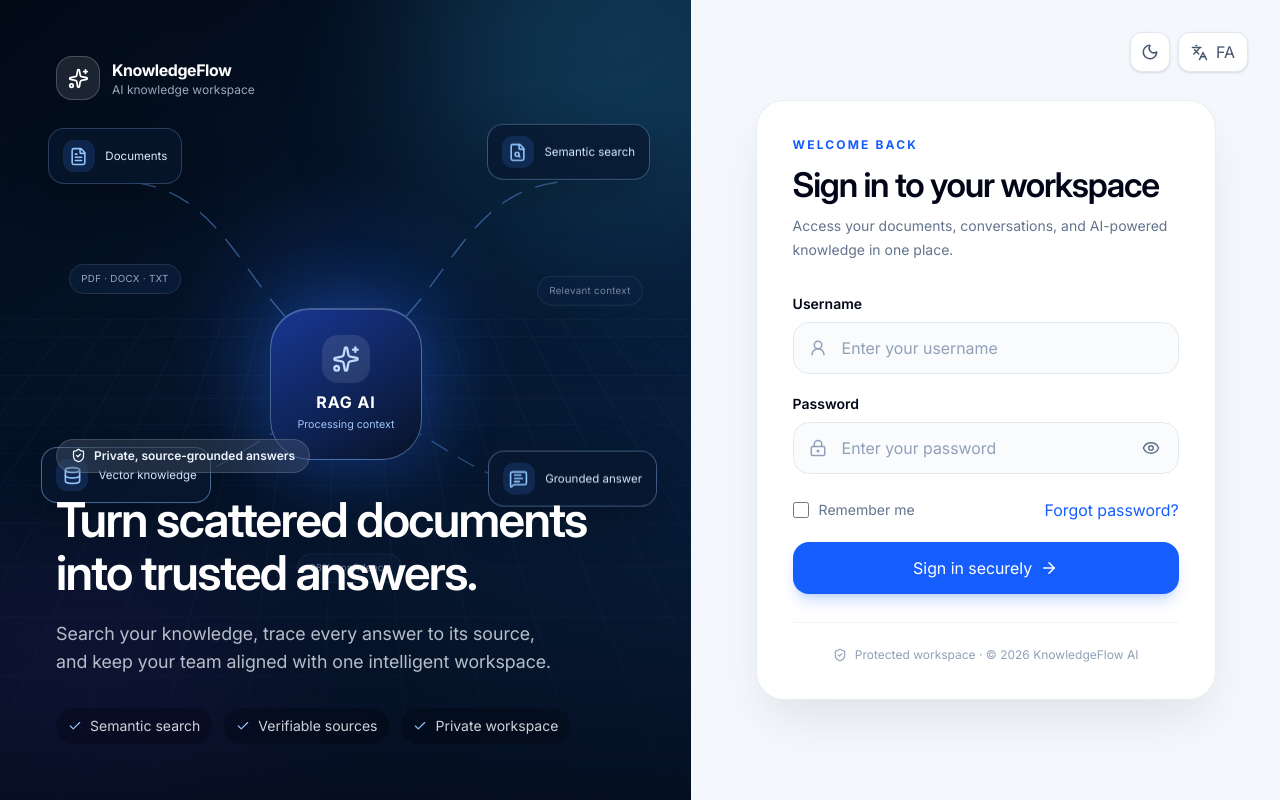
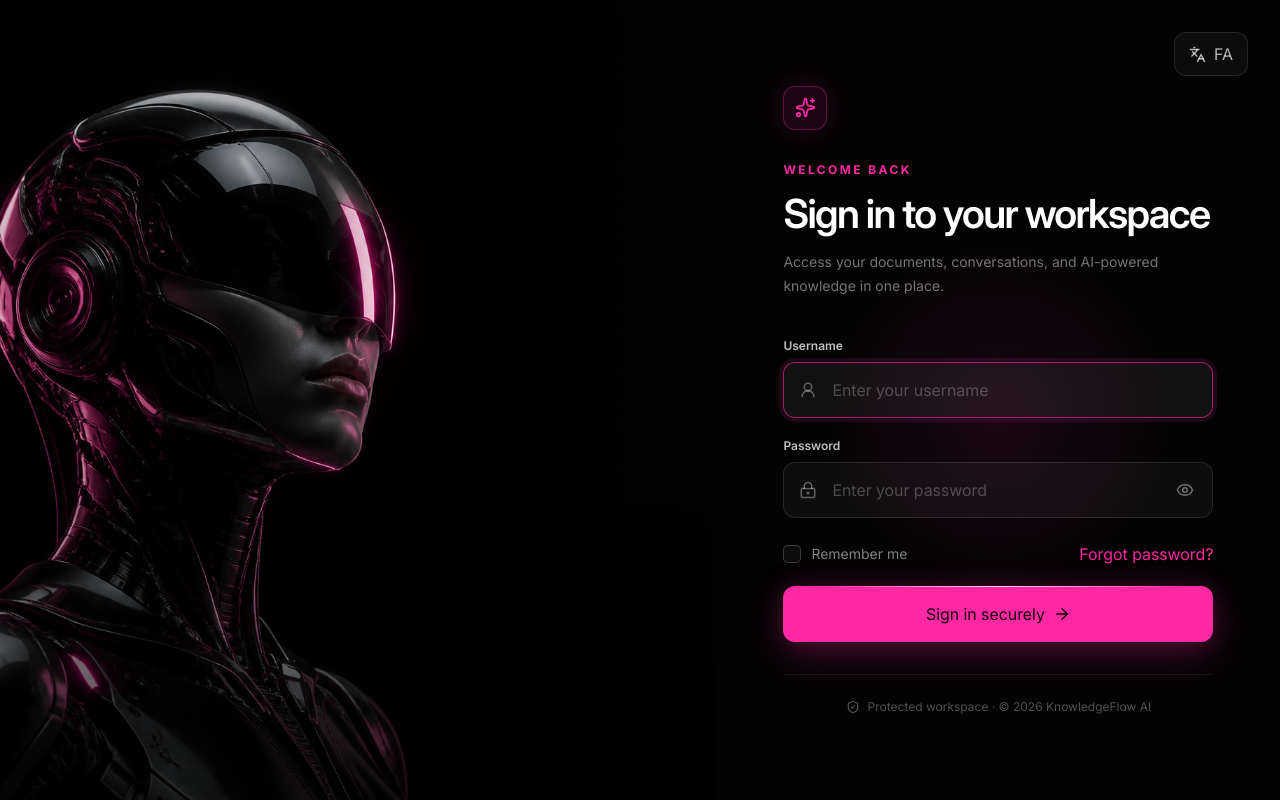
Before and after one commit to elmira-orooji/advanced-rag-system, a React (Vite) app in the folder frontend/my-rag-app/: page / in a window 1280 px wide. Built offline with nearby package versions, Linux system fonts and the light colour scheme.

Commit message:
Frontend/Login redesign ai-based

```diff
--- a/frontend/my-rag-app/src/components/KnowledgeMotion.tsx
+++ b/frontend/my-rag-app/src/components/KnowledgeMotion.tsx
@@ -21,12 +21,13 @@ export default function KnowledgeMotion() {
       <div className="knowledge-glow knowledge-glow-two" />
       <div className="knowledge-grid" />
 
-      <svg className="knowledge-connections" viewBox="0 0 800 900" preserveAspectRatio="none">
+      <div className="knowledge-stage">
+        <svg className="knowledge-connections" viewBox="0 0 800 900" preserveAspectRatio="none">
         <path pathLength="1" d="M155 205 C275 220 285 355 400 408" />
         <path pathLength="1" d="M645 205 C525 220 515 355 400 408" />
         <path pathLength="1" d="M150 555 C270 540 285 485 400 452" />
         <path pathLength="1" d="M650 555 C530 540 515 485 400 452" />
-      </svg>
+        </svg>
 
       <div className="knowledge-core">
         <span className="knowledge-core-pulse" />
@@ -48,7 +49,8 @@ export default function KnowledgeMotion() {
 
       <span className="knowledge-chip chip-one">PDF · DOCX · TXT</span>
       <span className="knowledge-chip chip-two">Relevant context</span>
-      <span className="knowledge-chip chip-three">98% confidence</span>
+        <span className="knowledge-chip chip-three">98% confidence</span>
+      </div>
     </div>
   );
 }
--- a/frontend/my-rag-app/src/index.css
+++ b/frontend/my-rag-app/src/index.css
@@ -24,6 +24,7 @@ body {
   background: #f4f7fb;
   -webkit-font-smoothing: antialiased;
   text-rendering: optimizeLegibility;
+  overflow: hidden;
 }
 
 button,
@@ -33,6 +34,30 @@ input {
 
 button {
   cursor: pointer;
+}
+
+::selection {
+  color: white;
+  background: #2563eb;
+}
+
+button:focus-visible,
+a:focus-visible {
+  outline: 3px solid rgba(59, 130, 246, 0.3);
+  outline-offset: 3px;
+}
+
+input[aria-invalid="true"] {
+  border-color: #f43f5e;
+  box-shadow: 0 0 0 4px rgba(244, 63, 94, 0.1);
+}
+
+.login-glow-button {
+  box-shadow: 0 12px 40px rgba(254, 40, 162, 0.24), 0 0 28px rgba(254, 40, 162, 0.14);
+}
+
+.login-glow-button:hover {
+  box-shadow: 0 16px 48px rgba(254, 40, 162, 0.34), 0 0 36px rgba(254, 40, 162, 0.2);
 }
 
 html[dir="rtl"] body {
@@ -61,6 +86,13 @@ html[dir="rtl"] body {
 .knowledge-glow { position: absolute; width: 25rem; height: 25rem; border-radius: 999px; filter: blur(80px); opacity: 0.22; animation: knowledge-glow 7s ease-in-out infinite alternate; }
 .knowledge-glow-one { top: -10rem; right: -8rem; background: #38bdf8; }
 .knowledge-glow-two { bottom: -12rem; left: -9rem; background: #7c3aed; animation-delay: -3s; }
+.knowledge-stage {
+  position: absolute;
+  inset: 7% 0 auto;
+  height: 58%;
+  transform: scale(0.94);
+  transform-origin: 50% 20%;
+}
 .knowledge-connections { position: absolute; inset: 0; width: 100%; height: 100%; opacity: 0.68; }
 .knowledge-connections path { fill: none; stroke: rgba(96, 165, 250, 0.78); stroke-width: 1.5; stroke-dasharray: 0.08 0.05; animation: knowledge-flow 4.5s linear infinite; }
 
@@ -126,6 +158,7 @@ html[dir="rtl"] body {
 @keyframes knowledge-pulse { 0% { transform: scale(0.88); opacity: 0; } 35% { opacity: 0.65; } 100% { transform: scale(1.22); opacity: 0; } }
 
 @media (max-width: 1180px) {
+  .knowledge-stage { inset-inline: 2%; }
   .knowledge-node small { display: none; }
   .knowledge-node { padding: 0.65rem; }
   .knowledge-chip { display: none; }
--- a/frontend/my-rag-app/src/pages/LoginPage.tsx
+++ b/frontend/my-rag-app/src/pages/LoginPage.tsx
@@ -8,29 +8,26 @@ import toast from "react-hot-toast";
 import {
   ArrowRight,
   Check,
+  CircleAlert,
   Eye,
   EyeOff,
   Languages,
   LoaderCircle,
   LockKeyhole,
-  Moon,
   ShieldCheck,
   Sparkles,
-  Sun,
   UserRound,
 } from "lucide-react";
 
-import KnowledgeMotion from "../components/KnowledgeMotion";
+import loginHero from "../assets/login-android-hero.png";
 import { translations } from "../constants/translations";
+import { useLanguage } from "../hooks/useLanguage";
 import { loginSchema } from "../schemas/loginSchema";
 import type { LoginSchemaType } from "../schemas/loginSchema";
-import { useLanguage } from "../hooks/useLanguage";
-import { useTheme } from "../hooks/useTheme";
 
 export default function LoginPage() {
   const navigate = useNavigate();
   const { language, changeLanguage } = useLanguage();
-  const { darkMode, setDarkMode } = useTheme();
   const [showPassword, setShowPassword] = useState(false);
   const [isLoading, setIsLoading] = useState(false);
   const t = translations[language];
@@ -45,6 +42,13 @@ export default function LoginPage() {
     defaultValues: { username: "", password: "", rememberMe: false },
   });
 
+  const usernameError = errors.username
+    ? isRtl ? "نام کاربری باید حداقل ۳ کاراکتر باشد" : errors.username.message
+    : undefined;
+  const passwordError = errors.password
+    ? isRtl ? "رمز عبور باید حداقل ۸ کاراکتر باشد" : errors.password.message
+    : undefined;
+
   const onSubmit = async (data: LoginSchemaType) => {
     try {
       setIsLoading(true);
@@ -57,122 +61,62 @@ export default function LoginPage() {
     }
   };
 
-  const page = darkMode ? "bg-[#080d18] text-white" : "bg-[#f4f7fb] text-slate-950";
-  const card = darkMode
-    ? "border-white/10 bg-[#101827]/95 shadow-black/30"
-    : "border-slate-200/80 bg-white/95 shadow-slate-900/10";
-  const input = darkMode
-    ? "border-slate-700 bg-slate-900/70 text-white placeholder:text-slate-500 focus:border-blue-400 focus:ring-blue-400/20"
-    : "border-slate-200 bg-slate-50/80 text-slate-950 placeholder:text-slate-400 focus:border-blue-500 focus:bg-white focus:ring-blue-500/15";
-  const muted = darkMode ? "text-slate-400" : "text-slate-500";
-
   return (
-    <div dir={isRtl ? "rtl" : "ltr"} className={`min-h-[100dvh] lg:grid lg:grid-cols-[1.08fr_0.92fr] ${page}`}>
-      <aside className="relative hidden min-h-[100dvh] overflow-hidden lg:flex lg:flex-col lg:justify-between">
-        <div className="absolute inset-0 bg-[#06101f]" />
-        <KnowledgeMotion />
-        <div className="absolute inset-0 bg-[linear-gradient(180deg,rgba(4,11,25,.08),rgba(4,11,25,.05)_45%,rgba(4,11,25,.88))]" />
-
-        <div className="relative z-10 flex items-center gap-3 p-10 text-white xl:p-14">
-          <span className="grid size-11 place-items-center rounded-2xl border border-white/20 bg-white/10 backdrop-blur-xl">
-            <Sparkles size={21} />
-          </span>
-          <div>
-            <p className="text-base font-bold tracking-tight">KnowledgeFlow</p>
-            <p className="text-xs text-blue-100/70">AI knowledge workspace</p>
-          </div>
-        </div>
-
-        <motion.div
-          initial={{ opacity: 0, y: 24 }}
-          animate={{ opacity: 1, y: 0 }}
-          transition={{ duration: 0.65, ease: [0.22, 1, 0.36, 1] }}
-          className="relative z-10 max-w-2xl p-10 text-white xl:p-14"
+    <div
+      dir="ltr"
+      className="login-cinematic h-[100dvh] max-h-[100dvh] overflow-hidden bg-[#030303] text-white lg:grid lg:grid-cols-[1.12fr_.88fr]"
     >
-          <span className="mb-5 inline-flex items-center gap-2 rounded-full border border-white/15 bg-white/10 px-3.5 py-2 text-xs font-semibold text-blue-50 backdrop-blur-xl">
-            <ShieldCheck size={15} />
-            {t.secureWorkspace}
-          </span>
-          <h1 className="max-w-xl text-4xl font-semibold leading-[1.12] tracking-[-0.035em] xl:text-5xl">
-            {t.heroTitle}
-          </h1>
-          <p className="mt-5 max-w-lg text-base leading-7 text-slate-200/80 xl:text-lg">
-            {t.heroBody}
-          </p>
-          <div className="mt-8 flex flex-wrap gap-3 text-sm text-slate-100/85">
-            {[t.featureSearch, t.featureSources, t.featurePrivacy].map((feature) => (
-              <span key={feature} className="flex items-center gap-2 rounded-full bg-black/20 px-3 py-2 backdrop-blur-sm">
-                <Check size={14} className="text-blue-300" />
-                {feature}
-              </span>
-            ))}
-          </div>
-        </motion.div>
+      <aside className="relative hidden h-full min-h-0 overflow-hidden lg:block" aria-label="KnowledgeFlow visual">
+        <img src={loginHero} alt="" className="absolute inset-0 size-full object-cover [object-position:center_40%]" />
+        <div className="absolute inset-0 bg-[linear-gradient(90deg,rgba(0,0,0,.12),rgba(0,0,0,.04)_58%,#030303_100%)]" />
+        <div className="absolute inset-0 bg-[linear-gradient(180deg,rgba(0,0,0,.18),transparent_44%,rgba(0,0,0,.72)_100%)]" />
       </aside>
 
-      <main className="relative flex min-h-[100dvh] items-center justify-center px-4 py-24 sm:px-8 lg:px-10 lg:py-12">
-        <div className="absolute inset-x-0 top-0 flex items-center justify-between p-5 sm:p-8 lg:justify-end lg:gap-2">
-          <div className="flex items-center gap-2 lg:hidden">
-            <span className="grid size-9 place-items-center rounded-xl bg-blue-600 text-white shadow-lg shadow-blue-600/20">
-              <Sparkles size={17} />
-            </span>
-            <span className="text-sm font-bold tracking-tight">KnowledgeFlow</span>
-          </div>
-          <div className="flex gap-2">
-            <button
-              type="button"
-              aria-label={t.toggleTheme}
-              onClick={() => setDarkMode(!darkMode)}
-              className={`grid size-10 place-items-center rounded-xl border transition hover:-translate-y-0.5 ${darkMode ? "border-white/10 bg-white/5 text-slate-300 hover:bg-white/10" : "border-slate-200 bg-white text-slate-600 shadow-sm hover:bg-slate-50"}`}
-            >
-              {darkMode ? <Sun size={18} /> : <Moon size={18} />}
-            </button>
+      <main dir={isRtl ? "rtl" : "ltr"} className="relative flex h-full min-h-0 items-center justify-center overflow-hidden px-5 py-16 sm:px-10 sm:py-20 lg:px-12 lg:py-8">
+        <div className="pointer-events-none absolute inset-0 bg-[radial-gradient(circle_at_50%_52%,rgba(254,40,162,.10),transparent_36%)]" />
+
         <button
           type="button"
           aria-label={t.changeLanguage}
           onClick={() => changeLanguage(language === "en" ? "fa" : "en")}
-              className={`flex h-10 items-center gap-2 rounded-xl border px-3 text-sm font-semibold transition hover:-translate-y-0.5 ${darkMode ? "border-white/10 bg-white/5 text-slate-300 hover:bg-white/10" : "border-slate-200 bg-white text-slate-600 shadow-sm hover:bg-slate-50"}`}
+          className="absolute right-5 top-5 z-20 flex h-11 items-center gap-2 rounded-xl border border-white/10 bg-white/[.04] px-3.5 text-sm font-semibold text-white/70 transition hover:border-white/20 hover:bg-white/[.08] hover:text-white sm:right-8 sm:top-8"
         >
           <Languages size={17} />
           {language === "en" ? "FA" : "EN"}
         </button>
-          </div>
-        </div>
 
         <motion.section
-          initial={{ opacity: 0, y: 18 }}
+          initial={{ opacity: 0, y: 16 }}
           animate={{ opacity: 1, y: 0 }}
-          transition={{ duration: 0.5, ease: [0.22, 1, 0.36, 1] }}
-          className={`w-full max-w-[460px] rounded-[28px] border p-6 shadow-2xl backdrop-blur-xl sm:p-9 ${card}`}
+          transition={{ duration: 0.55, ease: [0.22, 1, 0.36, 1] }}
+          className="relative w-full max-w-[430px]"
         >
-          <div className="mb-8">
-            <span className="mb-3 block text-xs font-bold uppercase tracking-[0.18em] text-blue-600">{t.eyebrow}</span>
-            <h2 className="text-3xl font-semibold tracking-[-0.035em] sm:text-[34px]">{t.title}</h2>
-            <p className={`mt-2 text-sm leading-6 ${muted}`}>{t.subtitle}</p>
+          <div className="mb-8 grid size-11 place-items-center rounded-xl border border-[#FE28A2]/30 bg-[#FE28A2]/10 text-[#FE28A2] shadow-[0_0_30px_rgba(254,40,162,.16)]">
+            <Sparkles size={21} />
           </div>
+          <span className="mb-3 block text-xs font-bold uppercase tracking-[.2em] text-[#FE28A2]">{t.eyebrow}</span>
+          <h2 className="text-3xl font-semibold tracking-[-.04em] sm:text-[40px]">{t.title}</h2>
+          <p className="mt-3 max-w-sm text-sm leading-6 text-white/45">{t.subtitle}</p>
 
-          <form onSubmit={handleSubmit(onSubmit)} className="space-y-5" noValidate>
-            <Field
-              id="username"
-              label={t.username}
-              error={errors.username?.message}
-              icon={<UserRound size={18} />}
-              isRtl={isRtl}
-            >
+          <form onSubmit={handleSubmit(onSubmit)} className="mt-10 space-y-5" noValidate>
+            <Field id="username" label={t.username} error={usernameError} icon={<UserRound size={18} />} isRtl={isRtl}>
               <input
                 id="username"
                 type="text"
                 autoComplete="username"
+                autoFocus
+                aria-invalid={Boolean(errors.username)}
+                aria-describedby={errors.username ? "username-error" : undefined}
                 {...register("username")}
                 placeholder={t.usernamePlaceholder}
-                className={`h-13 w-full rounded-2xl border px-12 text-[15px] outline-none ring-4 ring-transparent transition ${input}`}
+                className="h-14 w-full rounded-xl border border-white/10 bg-white/[.045] px-12 text-[15px] text-white outline-none ring-4 ring-transparent transition placeholder:text-white/25 hover:border-white/20 focus:border-[#FE28A2]/60 focus:bg-white/[.06] focus:ring-[#FE28A2]/10"
               />
             </Field>
 
             <Field
               id="password"
               label={t.password}
-              error={errors.password?.message}
+              error={passwordError}
               icon={<LockKeyhole size={18} />}
               isRtl={isRtl}
               trailing={
@@ -180,7 +124,7 @@ export default function LoginPage() {
                   type="button"
                   aria-label={showPassword ? t.hidePassword : t.showPassword}
                   onClick={() => setShowPassword(!showPassword)}
-                  className={`grid size-8 place-items-center rounded-lg transition hover:bg-slate-500/10 ${muted}`}
+                  className="grid size-8 place-items-center rounded-lg text-white/40 transition hover:bg-white/[.06] hover:text-white"
                 >
                   {showPassword ? <EyeOff size={18} /> : <Eye size={18} />}
                 </button>
@@ -190,22 +134,23 @@ export default function LoginPage() {
                 id="password"
                 type={showPassword ? "text" : "password"}
                 autoComplete="current-password"
+                aria-invalid={Boolean(errors.password)}
+                aria-describedby={errors.password ? "password-error" : undefined}
                 {...register("password")}
                 placeholder={t.passwordPlaceholder}
-                className={`h-13 w-full rounded-2xl border px-12 text-[15px] outline-none ring-4 ring-transparent transition ${input}`}
+                className="h-14 w-full rounded-xl border border-white/10 bg-white/[.045] px-12 text-[15px] text-white outline-none ring-4 ring-transparent transition placeholder:text-white/25 hover:border-white/20 focus:border-[#FE28A2]/60 focus:bg-white/[.06] focus:ring-[#FE28A2]/10"
               />
             </Field>
 
-            <div className="flex flex-wrap items-center justify-between gap-3 pt-1">
-              <label className={`flex cursor-pointer items-center gap-2.5 text-sm ${muted}`}>
-                <input
-                  type="checkbox"
-                  {...register("rememberMe")}
-                  className="size-4 rounded border-slate-300 text-blue-600 focus:ring-blue-500"
-                />
+            <div className="flex items-center justify-between gap-4 pt-1">
+              <label className="group flex cursor-pointer items-center gap-2.5 text-sm text-white/50">
+                <input type="checkbox" {...register("rememberMe")} className="peer sr-only" />
+                <span className="grid size-[18px] place-items-center rounded-[5px] border border-white/20 bg-white/[.04] transition peer-checked:border-[#FE28A2] peer-checked:bg-[#FE28A2] peer-focus-visible:ring-4 peer-focus-visible:ring-[#FE28A2]/20 [&>svg]:opacity-0 peer-checked:[&>svg]:opacity-100">
+                  <Check size={12} strokeWidth={3} className="text-white transition" />
+                </span>
                 {t.remember}
               </label>
-              <button type="button" className="text-sm font-semibold text-blue-600 transition hover:text-blue-700">
+              <button type="button" className="text-sm font-medium text-[#FE28A2] transition hover:text-[#ff6bc1]">
                 {t.forgot}
               </button>
             </div>
@@ -213,15 +158,16 @@ export default function LoginPage() {
             <button
               type="submit"
               disabled={isLoading}
-              className="group flex h-13 w-full items-center justify-center gap-2 rounded-2xl bg-blue-600 px-5 font-semibold text-white shadow-lg shadow-blue-600/20 transition hover:-translate-y-0.5 hover:bg-blue-700 hover:shadow-blue-600/30 active:translate-y-0 disabled:pointer-events-none disabled:opacity-70"
+              className="login-glow-button group relative flex h-14 w-full items-center justify-center gap-2 overflow-hidden rounded-xl bg-[#FE28A2] px-5 font-semibold text-[#16000d] transition hover:-translate-y-0.5 hover:bg-[#ff54b6] active:translate-y-0 disabled:pointer-events-none disabled:opacity-60"
             >
+              <span className="absolute inset-x-6 top-0 h-px bg-gradient-to-r from-transparent via-white/80 to-transparent" />
               {isLoading ? <LoaderCircle size={19} className="animate-spin" /> : null}
               <span>{isLoading ? t.loading : t.login}</span>
-              {!isLoading ? <ArrowRight size={18} className={`transition group-hover:translate-x-0.5 ${isRtl ? "rotate-180 group-hover:-translate-x-0.5" : ""}`} /> : null}
+              {!isLoading ? <ArrowRight size={18} className={`transition group-hover:translate-x-1 ${isRtl ? "rotate-180 group-hover:-translate-x-1" : ""}`} /> : null}
             </button>
           </form>
 
-          <div className={`mt-7 flex items-center justify-center gap-2 border-t pt-6 text-xs ${darkMode ? "border-white/10 text-slate-500" : "border-slate-100 text-slate-400"}`}>
+          <div className="mt-8 flex items-center justify-center gap-2 border-t border-white/[.08] pt-6 text-xs text-white/30">
             <ShieldCheck size={14} />
             {t.copyright}
           </div>
@@ -244,19 +190,18 @@ interface FieldProps {
 function Field({ id, label, error, icon, trailing, isRtl, children }: FieldProps) {
   return (
     <div>
-      <label htmlFor={id} className="mb-2 block text-sm font-semibold">
-        {label}
-      </label>
+      <label htmlFor={id} className="mb-2 block text-xs font-semibold text-white/75">{label}</label>
       <div className="relative">
-        <span className={`pointer-events-none absolute top-1/2 -translate-y-1/2 text-slate-400 ${isRtl ? "right-4" : "left-4"}`}>
-          {icon}
-        </span>
+        <span className={`pointer-events-none absolute top-1/2 -translate-y-1/2 text-white/35 ${isRtl ? "right-4" : "left-4"}`}>{icon}</span>
         {children}
-        {trailing ? (
-          <span className={`absolute top-1/2 -translate-y-1/2 ${isRtl ? "left-3" : "right-3"}`}>{trailing}</span>
+        {trailing ? <span className={`absolute top-1/2 -translate-y-1/2 ${isRtl ? "left-3" : "right-3"}`}>{trailing}</span> : null}
+      </div>
+      {error ? (
+        <p id={`${id}-error`} role="alert" className="mt-2 flex items-center gap-1.5 text-xs font-medium text-rose-400">
+          <CircleAlert size={13} aria-hidden="true" />
+          {error}
+        </p>
       ) : null}
-      </div>
-      {error ? <p className="mt-2 text-xs font-medium text-rose-500">{error}</p> : null}
     </div>
   );
 }
```
Also changed, not shown: frontend/my-rag-app/src/assets/login-android-hero.png (added), 1 other file (tests, documents, lock files or other folders). Lines whose indentation alone changed are shown as unchanged.
